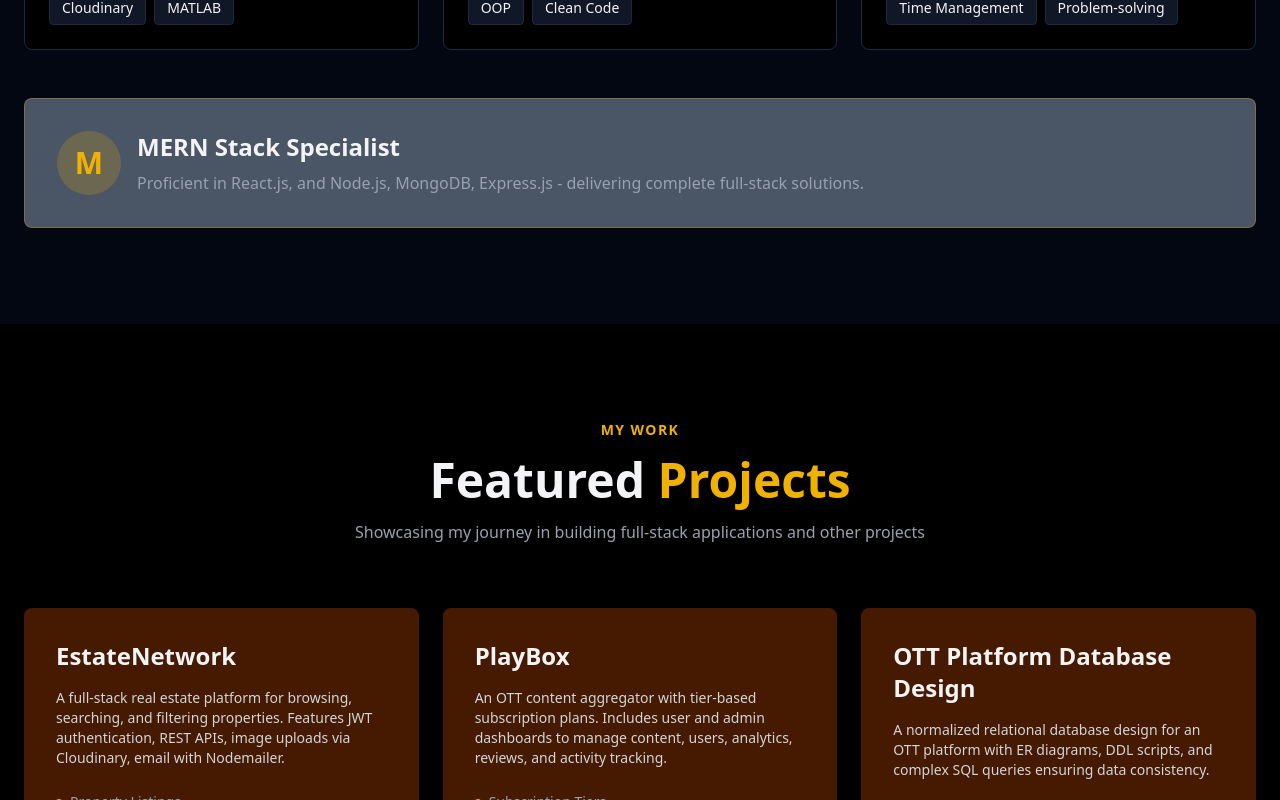
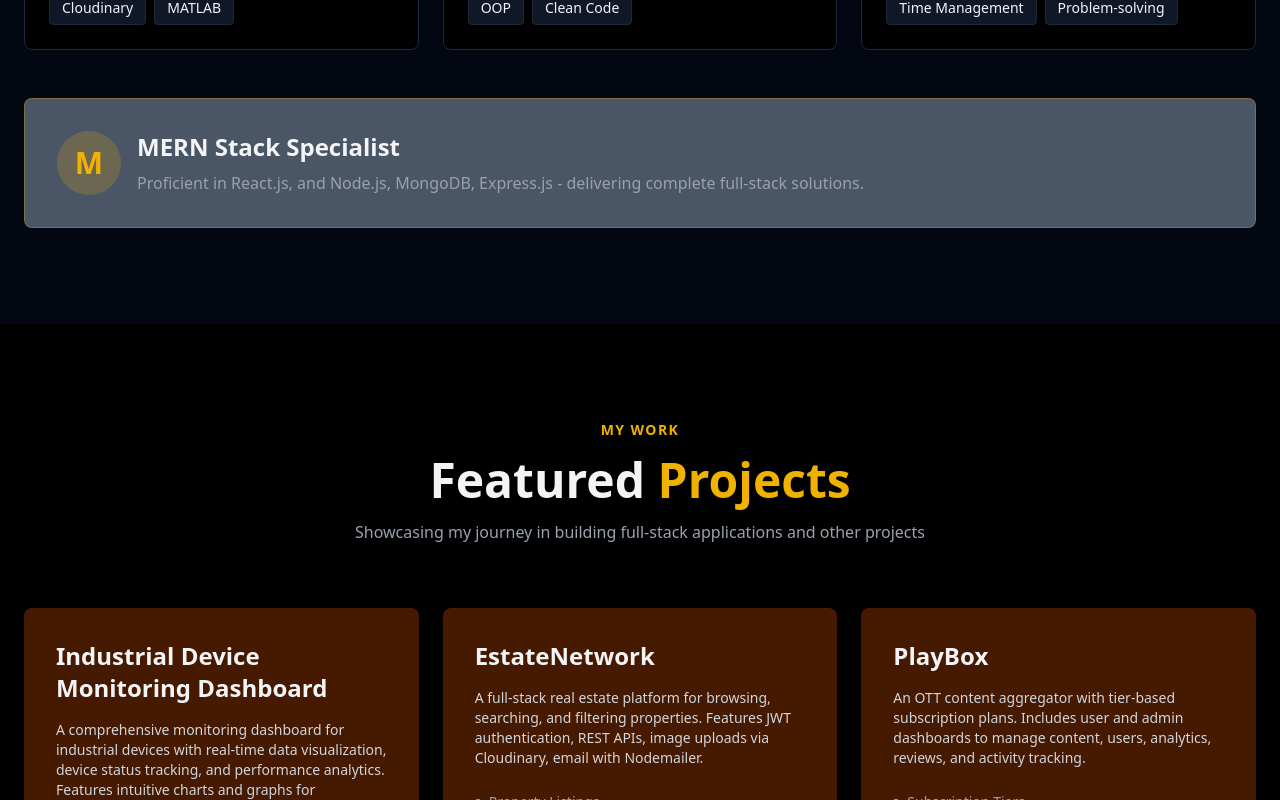
Before and after one commit to Jyot-vasava/my-portfolio, a React (Vite) app: page / in a window 1280 px wide. Shown: the part 2000-2800 px from the top of the page. Built offline with nearby package versions, Linux system fonts and the light colour scheme.

Commit message:
add one more project in portfolio

```diff
--- a/src/App.jsx
+++ b/src/App.jsx
@@ -138,6 +138,18 @@ const Portfolio = () => {
 
     const projects = [
       {
+        title: "Industrial Device Monitoring Dashboard",
+        desc: "A comprehensive monitoring dashboard for industrial devices with real-time data visualization, device status tracking, and performance analytics. Features intuitive charts and graphs for operational insights.",
+        features: [
+          "Real-time Monitoring",
+          "Data Visualization",
+          "Device Analytics",
+        ],
+        tech: ["React", "Tailwind CSS", "Chart.js", "JavaScript"],
+        gradient: "from-green-900/40 to-emerald-900/40",
+        github: "https://github.com/Jyot-vasava/limelight-dashboard",
+      },
+      {
         title: "EstateNetwork",
         desc: "A full-stack real estate platform for browsing, searching, and filtering properties. Features JWT authentication, REST APIs, image uploads via Cloudinary, email with Nodemailer.",
         features: ["Property Listings", "JWT Auth", "Image Uploads"],
@@ -156,7 +168,11 @@ const Portfolio = () => {
       {
         title: "PlayBox",
         desc: "An OTT content aggregator with tier-based subscription plans. Includes user and admin dashboards to manage content, users, analytics, reviews, and activity tracking.",
-      features: ["Subscription Tiers", "Admin Dashboard", "Content Management"],
+        features: [
+          "Subscription Tiers",
+          "Admin Dashboard",
+          "Content Management",
+        ],
         tech: [
           "React",
           "Node.js",
```
Lines whose indentation alone changed are shown as unchanged.
